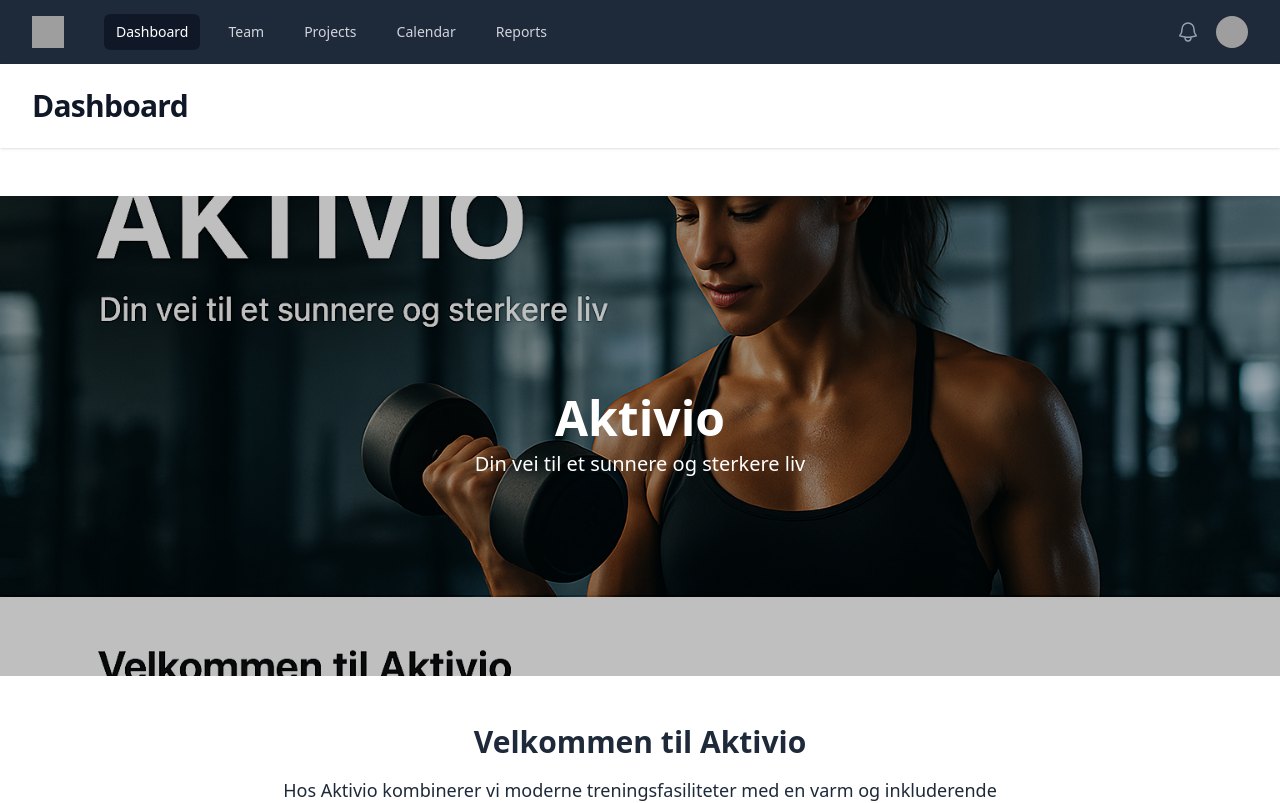
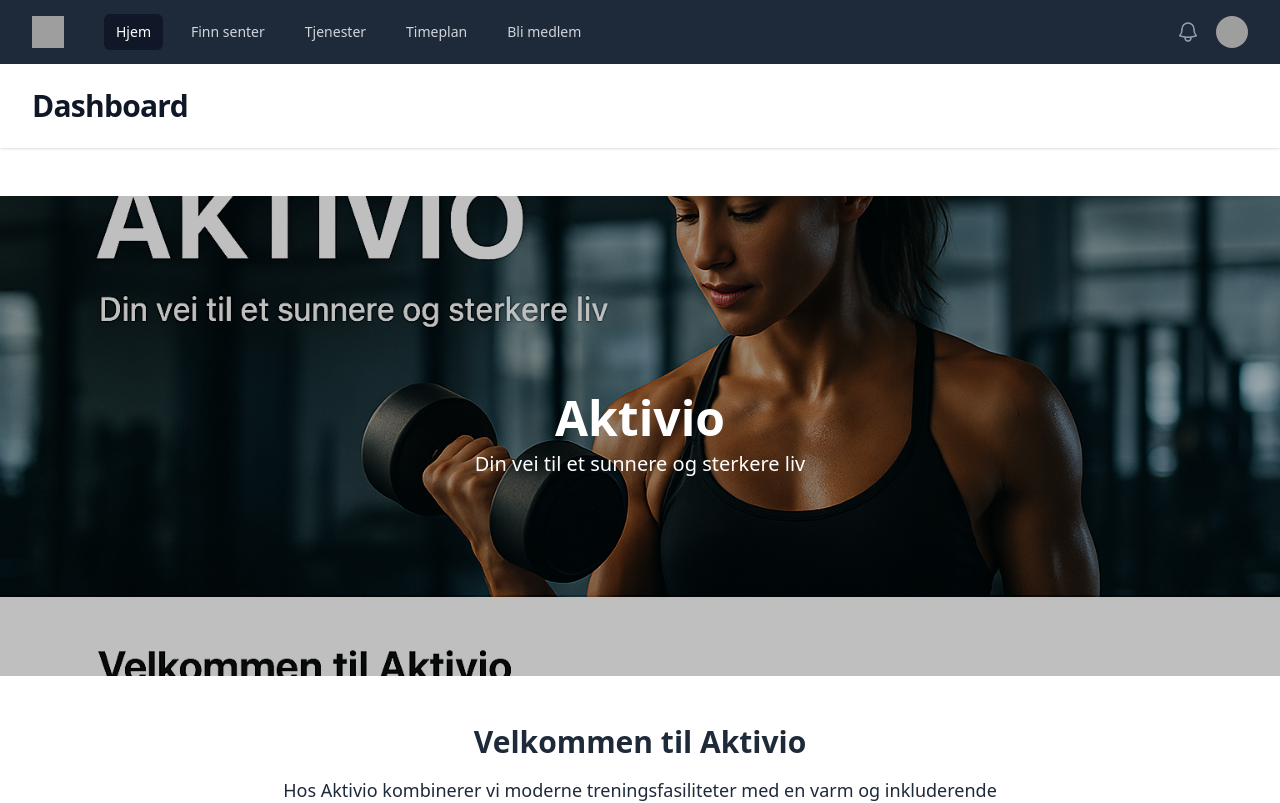
Before and after one commit to 250074USN/hackathon2025, a React (Vite) app: page / in a window 1280 px wide. Shown: the top 803 px of the page. Built offline with nearby package versions, Linux system fonts and the light colour scheme; grey boxes are pictures that could not be loaded.

Commit message:
oppdaterte navigation bar

```diff
--- a/src/components/navigation/Navbar.tsx
+++ b/src/components/navigation/Navbar.tsx
@@ -9,11 +9,11 @@ const user = {
 }
 
 const navigation = [
-    { name: 'Dashboard', href: '#', current: true },
-    { name: 'Team', href: '#', current: false },
-    { name: 'Projects', href: '#', current: false },
-    { name: 'Calendar', href: '#', current: false },
-    { name: 'Reports', href: '#', current: false },
+    { name: 'Hjem', href: '#', current: true },
+    { name: 'Finn senter', href: '#', current: false },
+    { name: 'Tjenester', href: '#', current: false },
+    { name: 'Timeplan', href: '#', current: false },
+    { name: 'Bli medlem', href: '#', current: false },
 ]
 const userNavigation = [
     { name: 'Your Profile', href: '#' },
```
